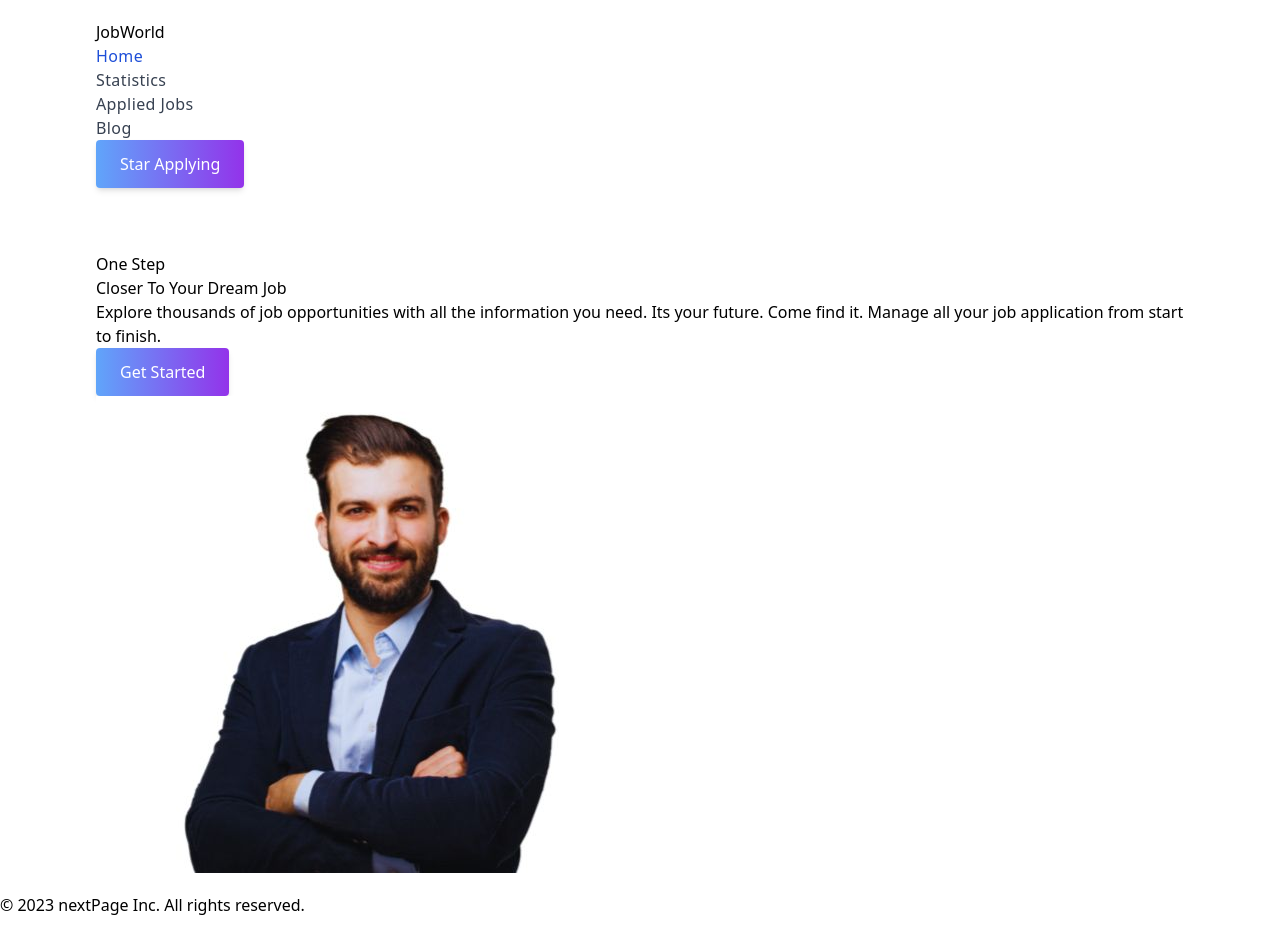
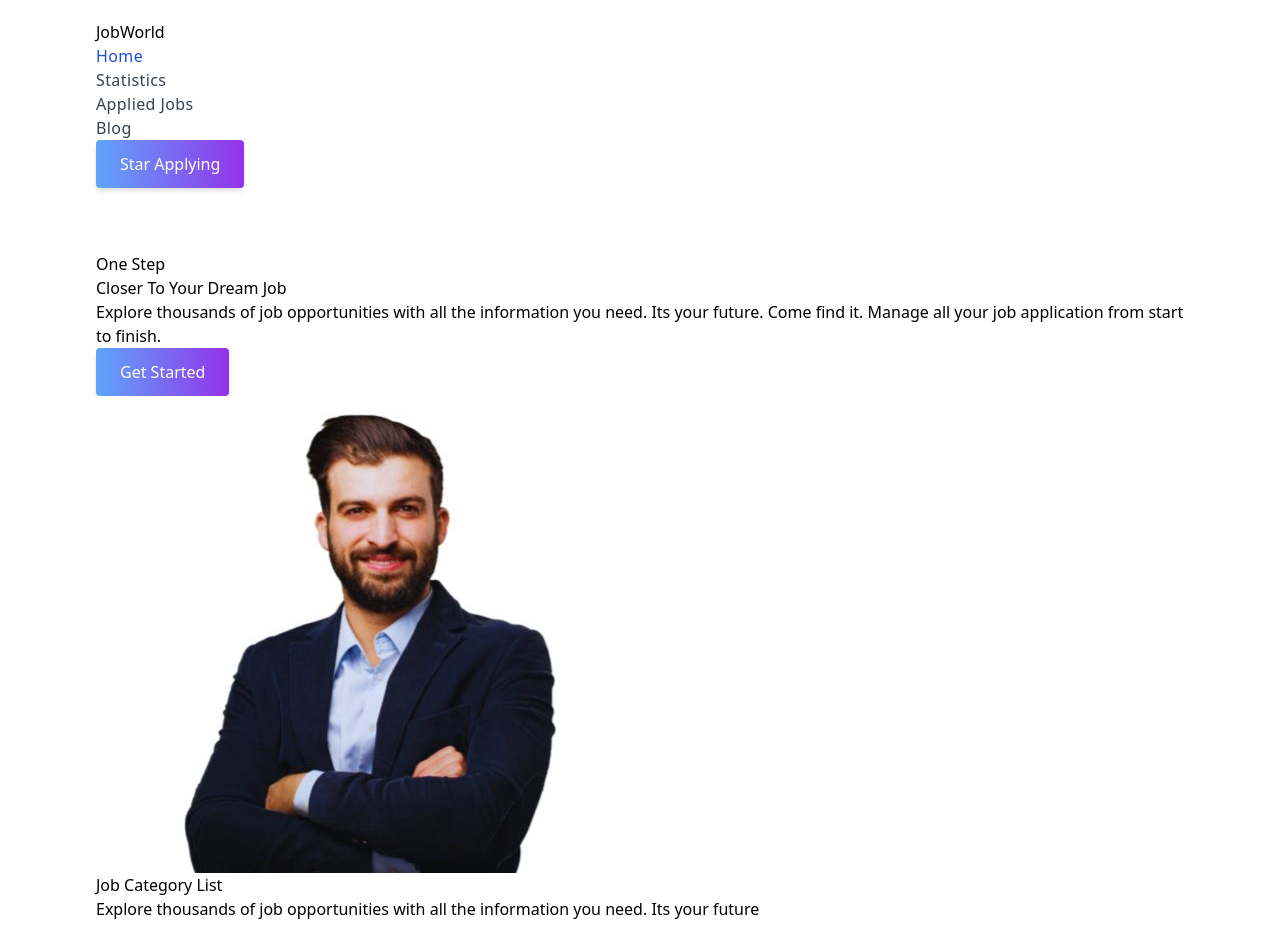
Before and after one commit to Mohammad-Arkan/assignment-9, a React (Vite) app: page / in a window 1280 px wide. Shown: the top 952 px of the page. Before the commit the page ends 917 px from the top, so only its background shows below. Built offline with nearby package versions, Linux system fonts and the light colour scheme.

Commit message:
added new sectin

```diff
--- a/src/components/Home.jsx
+++ b/src/components/Home.jsx
@@ -32,12 +32,17 @@ const Home = () => {
       </div>
       {/* Lottie Animation */}
       <div className='relative lg:w-1/2 w-full'>
-
           <img className='ml-20' src={hero} alt="" />
-
       </div>
       </div>
-
+           <div>
+              <div className='w-60% mx-auto mt-24 text-center'>
+                <h3 className='font-bold mb-4 text-4xl'>Job Category List</h3>
+                <p className='text-base text-gray-500'>Explore thousands of job opportunities with all the information you need. Its your future</p>
+              </div>
+            <div></div>
+            </div>
+            <div className='my-container'></div>
     </div>
 
   )
--- a/src/components/JobList.jsx
+++ b/src/components/JobList.jsx
@@ -3,12 +3,7 @@ import React from 'react';
 const JobList = () => {
     return (
         <div>
-            <div>
-                <h3>Job Category List</h3>
-            </div>
-            <div>
-            Explore thousands of job opportunities with all the information you need. Its your future
-            </div>
+
         </div>
     );
 };
```
